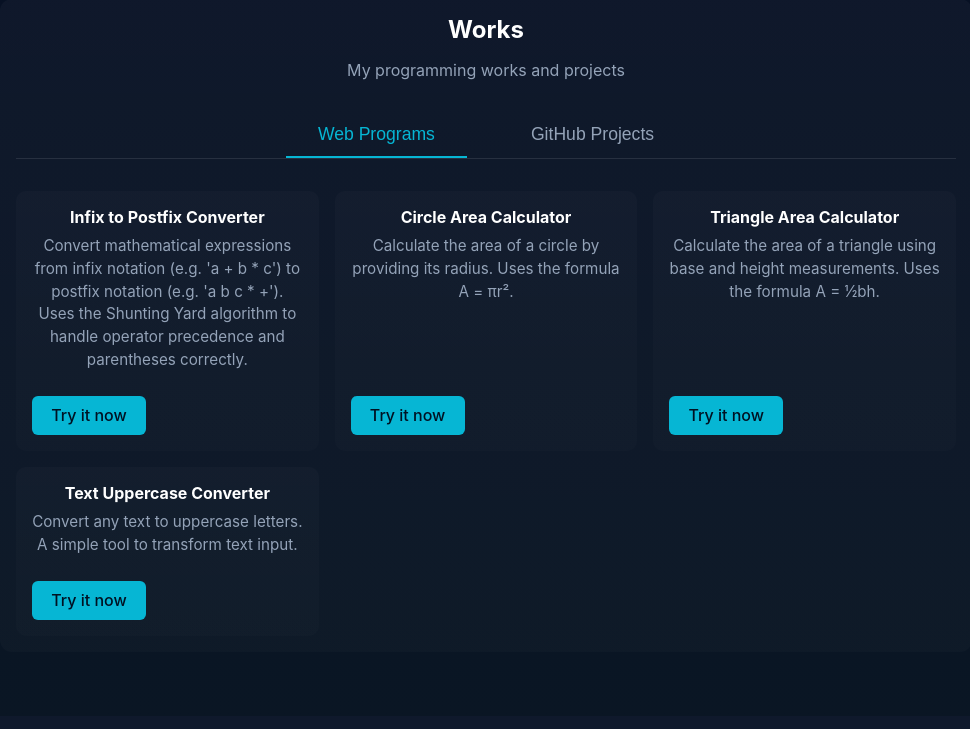
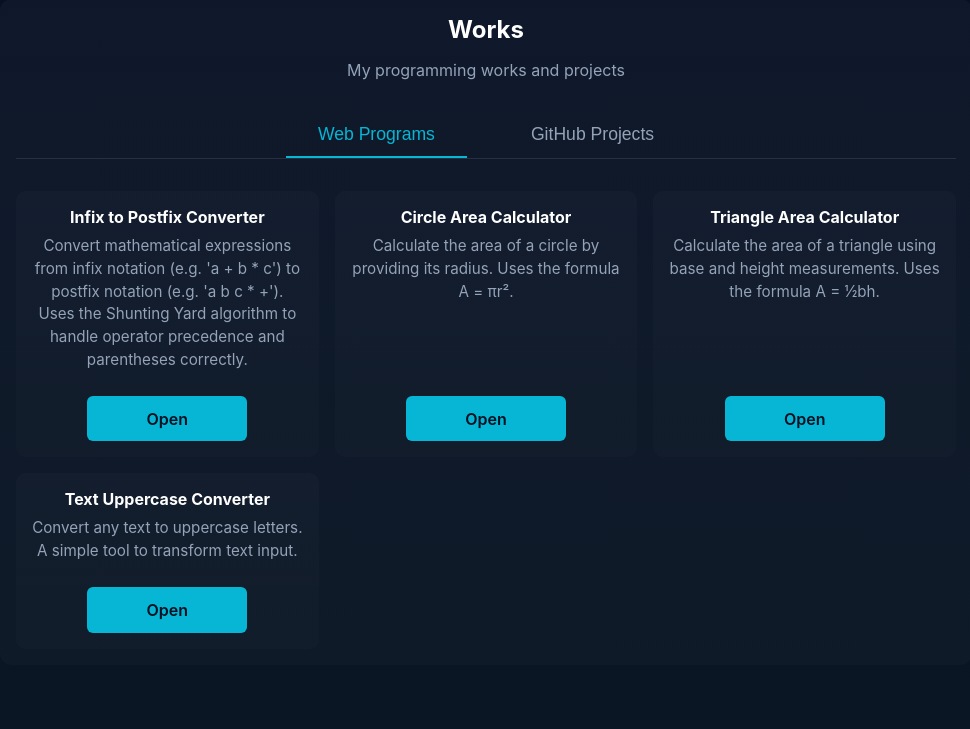
Before and after one commit to Winstar-git/flask_portfolio_website, a Flask app: page /projects in a window 1280 px wide. Shown: the part 121-850 px from the top of the page, without its empty margins (154-1124 px from the left). Before the commit the page ends 741 px from the top, so only its background shows below. Run offline with Flask 3, Linux system fonts and the light colour scheme.

Commit message:
style: Center action buttons in project cards

```diff
--- a/static/style.css
+++ b/static/style.css
@@ -270,7 +270,8 @@ body{
     margin-top: auto;
     display: flex;
     gap: 1rem;
-    justify-content: flex-start;
+    justify-content: center;
+    width: 100%;
 }
 
 .project h4 {
@@ -290,11 +291,13 @@ body{
 
 .try-button, .github-button {
     display: inline-block;
-    padding: 0.6rem 1.2rem;
+    padding: 0.8rem 2rem;
     border-radius: 6px;
     text-decoration: none;
-    font-weight: 500;
-    transition: opacity 0.2s;
+    font-weight: 600;
+    transition: all 0.2s;
+    min-width: 160px;
+    text-align: center;
 }
 
 .try-button {
--- a/templates/projects.html
+++ b/templates/projects.html
@@ -19,7 +19,7 @@
                 <h4>{{ p.title }}</h4>
                 <p>{{ p.description }}</p>
                 <div class="project-actions">
-                  <a href="{{ p.url }}" class="try-button">Try it now</a>
+                  <a href="{{ p.url }}" class="try-button">Open</a>
                 </div>
               </div>
             {% endif %}
@@ -49,7 +49,6 @@
 
   <script>
     function showSection(sectionId) {
-      // Hide all sections and deactivate all buttons
       document.querySelectorAll('.works-section').forEach(section => {
         section.classList.remove('active');
       });
@@ -57,7 +56,6 @@
         btn.classList.remove('active');
       });
 
-      // Show selected section and activate its button
       document.getElementById(sectionId).classList.add('active');
       document.querySelector(`[onclick="showSection('${sectionId}')"]`).classList.add('active');
     }
```
